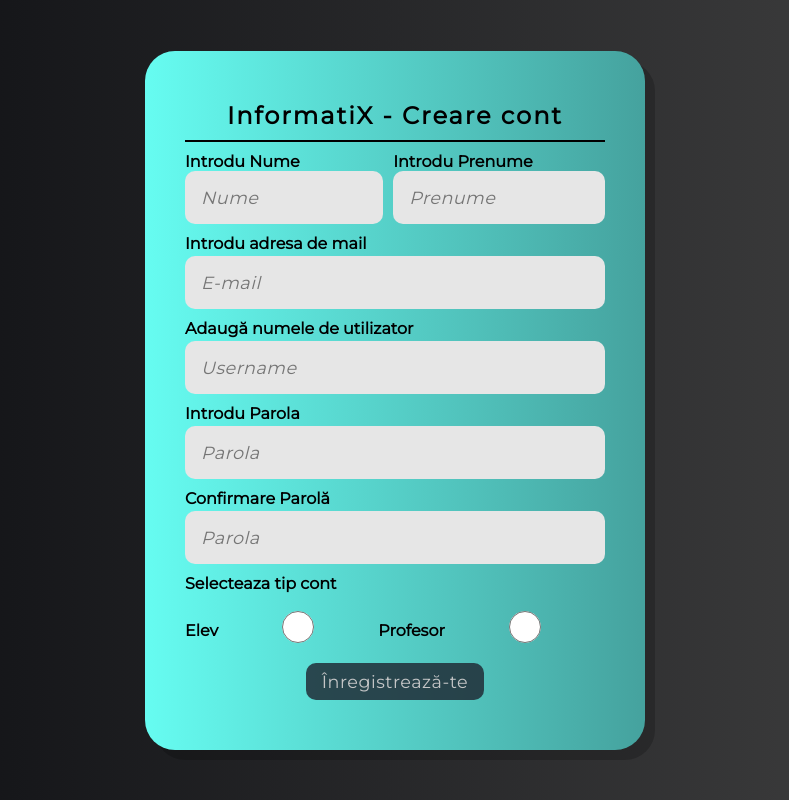
After one commit to StefanUAIC/FII-TW, a web app: file register.html in a window 1280 px wide. The commit adds this page. Shown: the whole page, without its empty margins (245-1034 px from the left). Run offline with its HTML, style and script files only (its server is not run), Linux system fonts and the light colour scheme.

Commit message:
added unfinished register

```diff
--- a/index.html
+++ b/index.html
@@ -18,13 +18,13 @@
                 <div class="separator"></div>
                 <label for="email">Utilizator</label>
                 <input type="email" placeholder="E-mail sau username">
-                <label for="email">Parola</label>
+                <label for="password">Parola</label>
                 <input type="password" placeholder="Parola">
                 <button>Loghează-te</button>
                 <div class="to-register">
                     <p>
                         Nu ai cont?
-                        <a href="index.html">
+                        <a href="register.html">
                             Creează-ți unul
                         </a>
                     </p>
--- /dev/null
+++ b/register.html
@@ -0,0 +1,72 @@
+<!DOCTYPE html>
+<html lang="en">
+<head>
+    <meta charset="UTF-8">
+    <meta http-equiv="X-UA-Compatible" content="IE=edge">
+    <meta name="viewport" content="width=device-width, initial-scale=1.0">
+    <link rel="stylesheet" href="styles/register.css">
+    <link rel="preconnect" href="https://fonts.googleapis.com">
+    <link rel="preconnect" href="https://fonts.gstatic.com" crossorigin>
+    <link href="https://fonts.googleapis.com/css2?family=Montserrat&display=swap" rel="stylesheet">
+    <title>InformatiX - Login</title>
+</head>
+<body>
+    <div class="main-container">
+
+            <form action="index.html" method="GET" class="login-form">
+                <p class="title">InformatiX - Creare cont</p>
+                <div class="separator"></div>
+
+                <div class="name-container">
+
+                    <div class="name-part">
+                        <label>Introdu Nume</label>
+                        <input type="text" placeholder="Nume">
+                    </div>
+
+                    <div class="name-part">
+                        <label for="text">Introdu Prenume</label>
+                        <input type="text" placeholder="Prenume">
+                    </div>
+
+                </div>
+
+                <label>Introdu adresa de mail</label>
+                <input type="email" placeholder="E-mail">
+
+                <label>Adaugă numele de utilizator</label>
+                <input type="text" placeholder="Username">
+
+
+                <label>Introdu Parola</label>
+                <input type="password" placeholder="Parola">
+
+                <label>Confirmare Parolă</label>
+                <input type="password" placeholder="Parola">
+
+                <label for="account-type">Selecteaza tip cont</label>
+                <div class="account-type">
+                    <label for="option-elev">Elev</label>
+                    <input type="radio" name="selector" id="option-elev">
+
+                    <label for="option-prof">Profesor</label>
+                    <input type="radio" name="selector" id="option-prof">
+                </div>
+
+
+                <button>Înregistrează-te</button>
+            </form>
+
+    </div>
+</body>
+</html>
+
+<!--
+    Paleta culori:
+
+    #0B0C10 - negru ish
+    #1F2833 - gri inchis
+    #C5C6C7 - gri deschis
+    #66FCF1 - turcoaz deschis
+    #45A29E - turcoaz inchis
+-->
--- a/styles/login.css
+++ b/styles/login.css
@@ -12,10 +12,9 @@ body{
 }
 
 .main-container{
-
     display: flex;
     justify-content: center;
-    height: 80vh;
+    height: 100vh;
     align-items: center;
 }
 
@@ -50,7 +49,7 @@ input,
 button {
     border: none;
     outline: none;
-    border-radius: 20px;
+    border-radius: 10px;
     font-size: 1.1em;
     letter-spacing: 0.5px;
 }
--- /dev/null
+++ b/styles/register.css
@@ -0,0 +1,21 @@
+@import url(login.css);
+
+.name-container{
+    display: flex;
+    flex-direction: row;
+    gap: 10px;
+}
+
+
+.name-part{
+    margin-top: 10px;
+}
+
+.account-type{
+    display: flex;
+    margin-top: 15px;
+}
+
+#option-elev{
+    margin: 0;
+}
```
